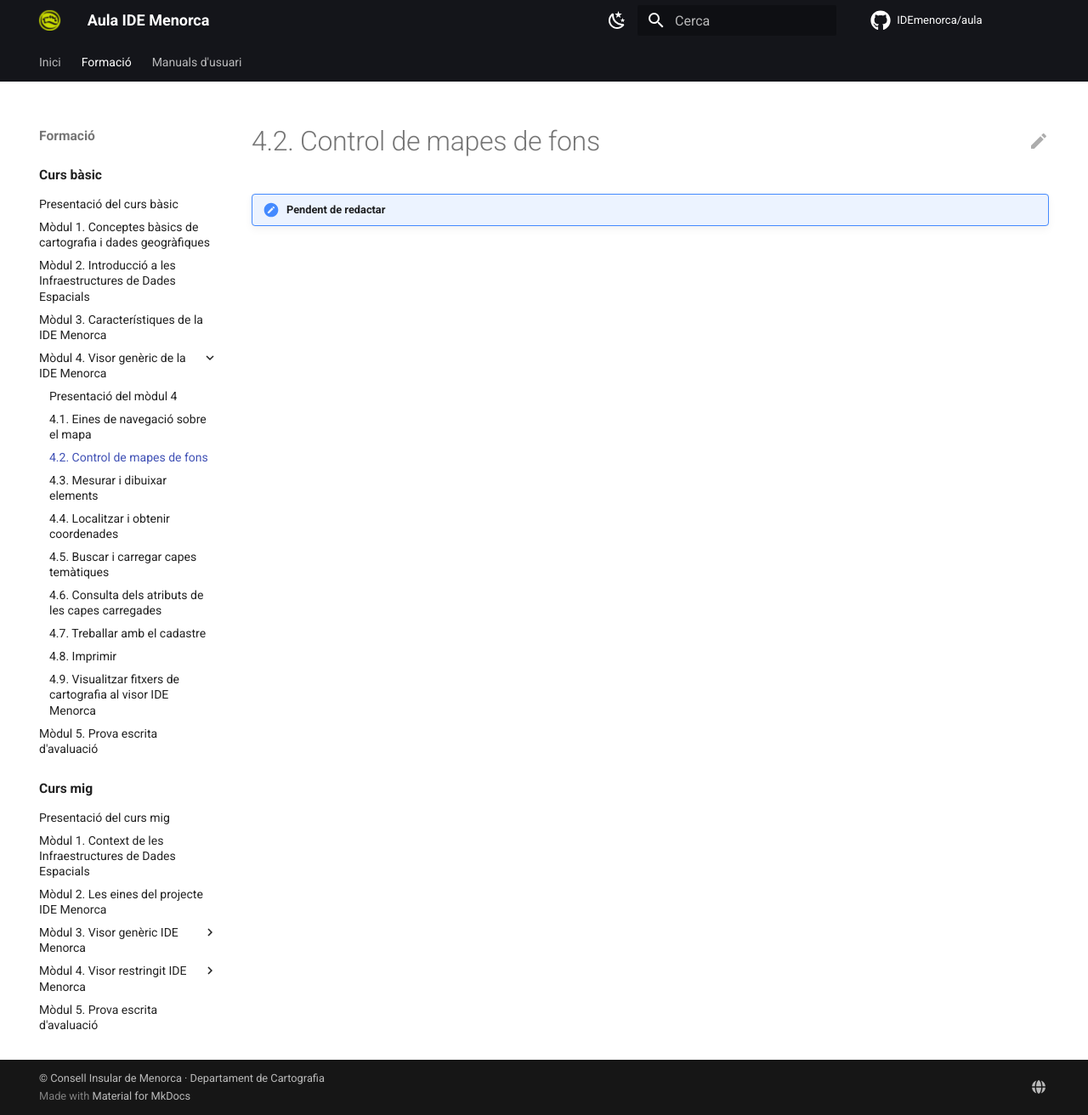
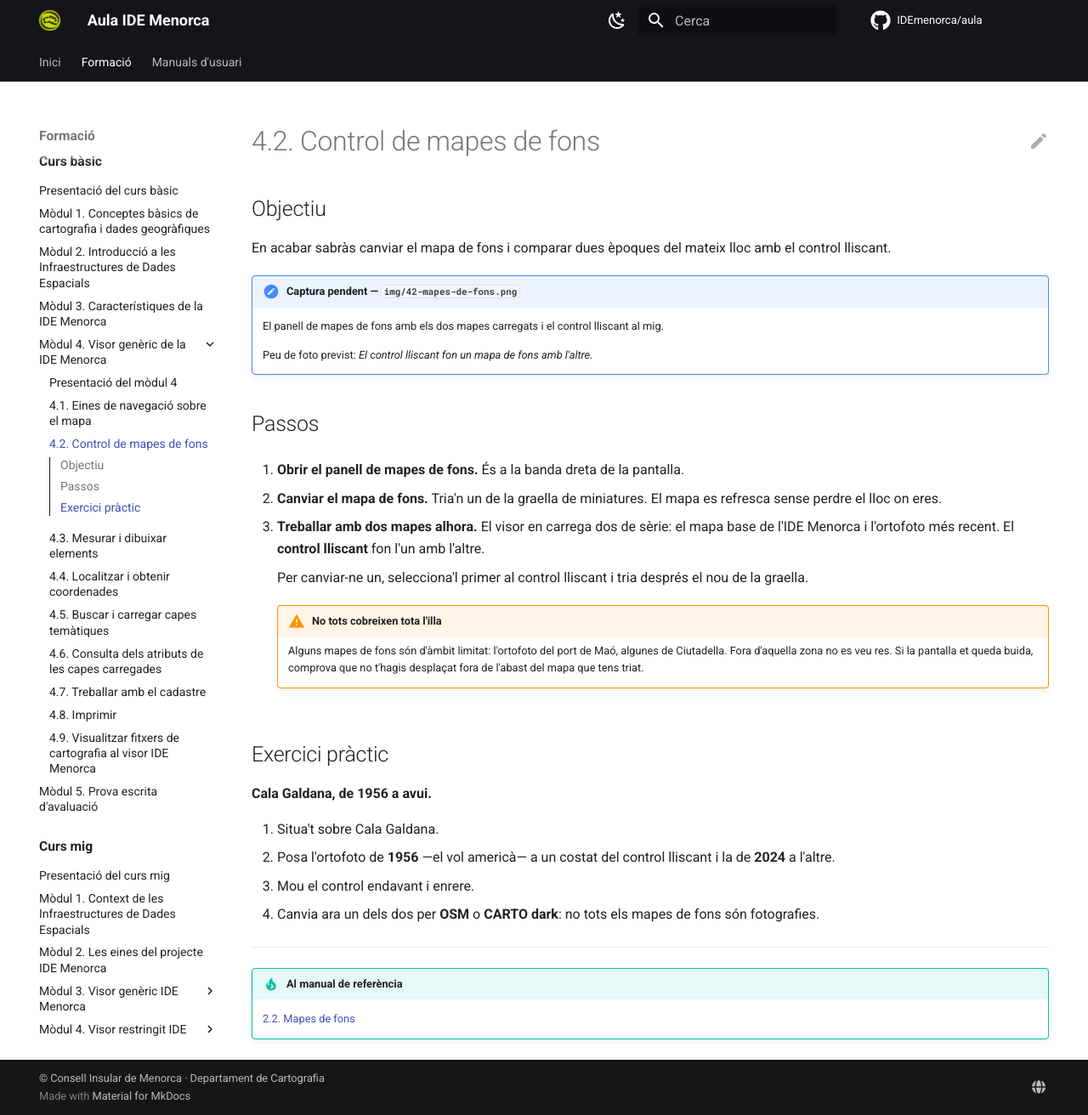
Before and after one commit to IDEmenorca/aula, an MkDocs documentation site: the page built from docs/formacio/basic/modul-4-visor/02-mapes-de-fons.md, in a window 1280 px wide and 1312 px high. Shown: the whole window at 85% size. Built offline with MkDocs 1.6.1 and Material for MkDocs 9.7.7, drawn with Linux system fonts in a browser that asks for light colours; comment, search, counter and statistics services are not loaded.

Commit message:
Redacta la secció 4.2 del curs bàsic: control de mapes de fons
Exercici de comparació 1956-2024 sobre Cala Galdana, que és on més canta el
creixement de la costa, i una passada per OSM o CARTO dark perquè es vegi que
no tots els mapes de fons són fotografies.

L'avís sobre els mapes de fons d'àmbit limitat (port de Maó, Ciutadella) surt
d'una observació d'en Marc: si l'alumne es desplaça fora de l'abast, la
pantalla queda buida i sembla una errada.

Al manual s'hi afegeixen les dues ortofotos del 2024 que el llistat no tenia,
encara sense les dades de vol i resolució. L'avís de revisió s'ajusta al que
queda pendent de debò.

Queda pendent la captura img/42-mapes-de-fons.png.

Co-Authored-By: Claude Opus 5 <noreply@anthropic.com>

```diff
--- a/docs/formacio/basic/modul-4-visor/02-mapes-de-fons.md
+++ b/docs/formacio/basic/modul-4-visor/02-mapes-de-fons.md
@@ -1,3 +1,48 @@
 # 4.2. Control de mapes de fons
 
-!!! note "Pendent de redactar"
+## Objectiu
+
+En acabar sabràs canviar el mapa de fons i comparar dues èpoques del mateix
+lloc amb el control lliscant.
+
+!!! note "Captura pendent — `img/42-mapes-de-fons.png`"
+    El panell de mapes de fons amb els dos mapes carregats i el control
+    lliscant al mig.
+
+    Peu de foto previst: *El control lliscant fon un mapa de fons amb l'altre.*
+
+## Passos
+
+1. **Obrir el panell de mapes de fons.** És a la banda dreta de la pantalla.
+
+2. **Canviar el mapa de fons.** Tria'n un de la graella de miniatures. El mapa
+   es refresca sense perdre el lloc on eres.
+
+3. **Treballar amb dos mapes alhora.** El visor en carrega dos de sèrie: el
+   mapa base de l'IDE Menorca i l'ortofoto més recent. El **control lliscant**
+   fon l'un amb l'altre.
+
+    Per canviar-ne un, selecciona'l primer al control lliscant i tria després
+    el nou de la graella.
+
+    !!! warning "No tots cobreixen tota l'illa"
+        Alguns mapes de fons són d'àmbit limitat: l'ortofoto del port de Maó,
+        algunes de Ciutadella. Fora d'aquella zona no es veu res. Si la pantalla
+        et queda buida, comprova que no t'hagis desplaçat fora de l'abast del
+        mapa que tens triat.
+
+## Exercici pràctic
+
+**Cala Galdana, de 1956 a avui.**
+
+1. Situa't sobre Cala Galdana.
+2. Posa l'ortofoto de **1956** —el vol americà— a un costat del control
+   lliscant i la de **2024** a l'altre.
+3. Mou el control endavant i enrere.
+4. Canvia ara un dels dos per **OSM** o **CARTO dark**: no tots els mapes de
+   fons són fotografies.
+
+---
+
+!!! tip "Al manual de referència"
+    [2.2. Mapes de fons](../../../manuals/visor-generic/02-panell-capes.md#22-mapes-de-fons)
```
Also changed, not shown: docs/manuals/visor-generic/02-panell-capes.md (+10 -4 lines).
